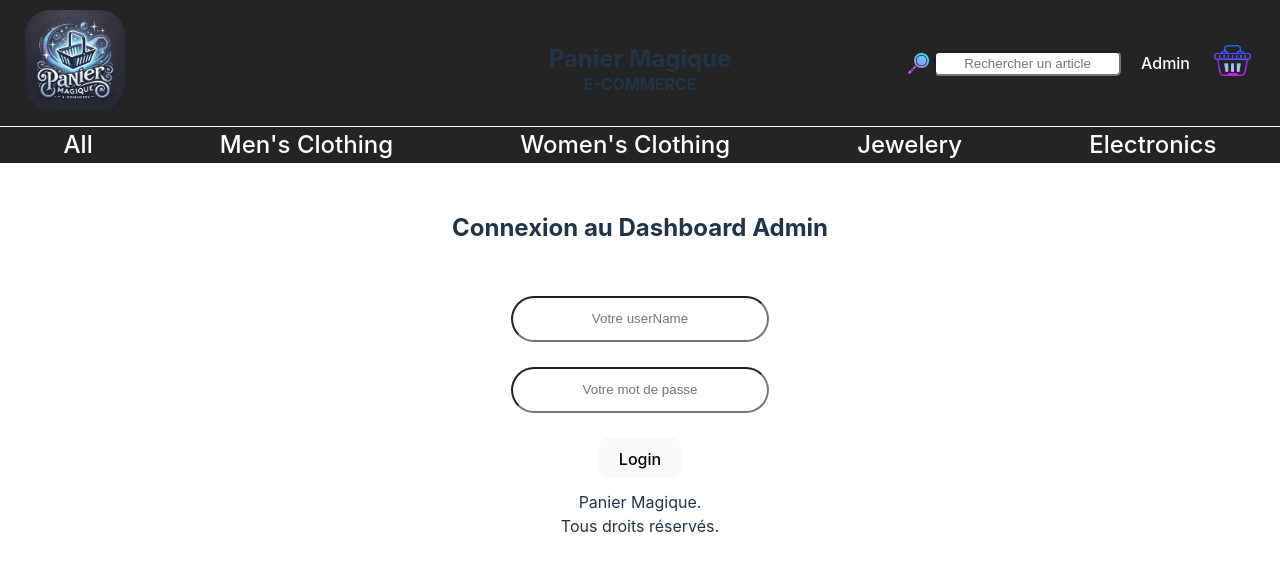
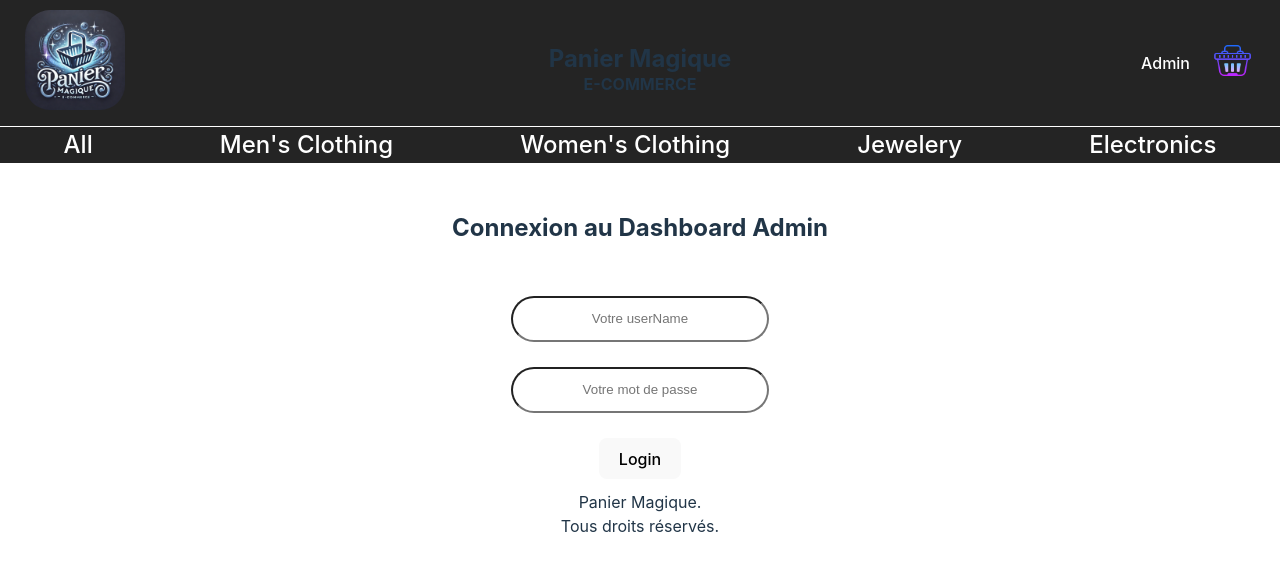
Before and after one commit to Manon13380/Panier_magique, a React (Vite) app in the folder FrontEnd/: page /Login in a window 1280 px wide. Shown: the top 570 px of the page. Built offline with nearby package versions, Linux system fonts and the light colour scheme.

Commit message:
fix : bug display element on dashboard

```diff
--- a/FrontEnd/src/Components/Header/Header.jsx
+++ b/FrontEnd/src/Components/Header/Header.jsx
@@ -32,6 +32,8 @@ const Header = () => {
     navigate("/");
   };
 
+  console.log()
+
   return (
     <>
       <div id="header">
@@ -51,7 +53,7 @@ const Header = () => {
           </h2>
         </div>
         <div id="rightHeader">
-          {basePath != "/Product" && !(location.pathname === "/Dashboard" || location.pathname.startsWith("/Dashboard/")) && (
+          {basePath != "/Product" || !(location.pathname === "/Dashboard" || location.pathname.startsWith("/Dashboard/")) && (
             <div id="searchContainer">
               <img id="searchIcon" src={Loupe} alt="Loupe" />{" "}
               <input
@@ -64,7 +66,7 @@ const Header = () => {
               />
             </div>
           )}
-          {location.pathname != "/Dashboard"  ?
+          {!(location.pathname === "/Dashboard" || location.pathname.startsWith("/Dashboard/"))  ?
              (
               <Link to="/Login" className="link">
                 Admin
@@ -74,7 +76,7 @@ const Header = () => {
             <button onClick={() => deconnexion()}>Déconnexion</button>
           )}
 
-          {location.pathname != "/Dashboard" && (
+          {!(location.pathname === "/Dashboard" || location.pathname.startsWith("/Dashboard/")) && (
             <div className="cart-container">
               <Link to={"/Panier"}>
                 <img id="LogoPanier" src={Panier} alt="panier" />{" "}
```
